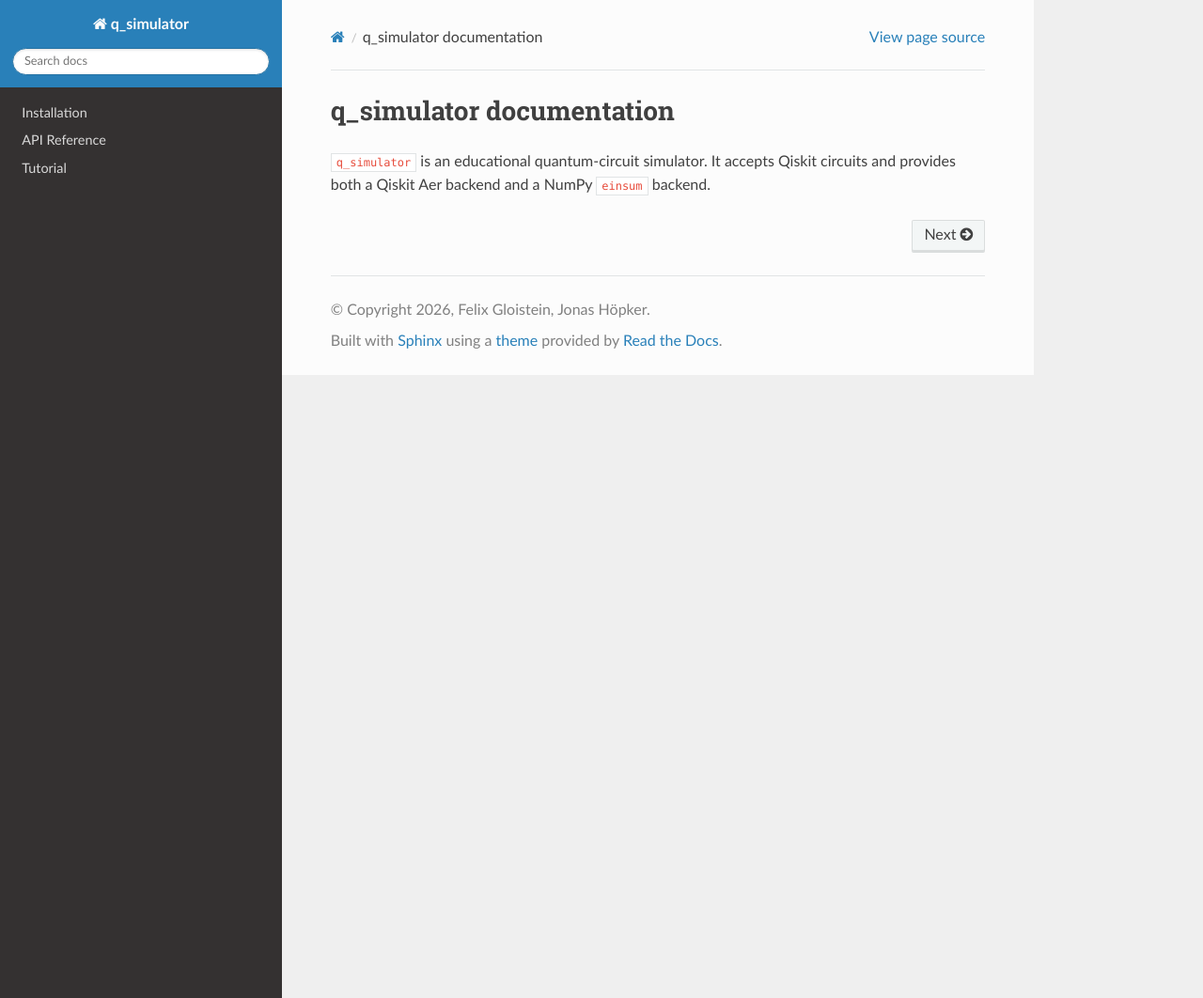
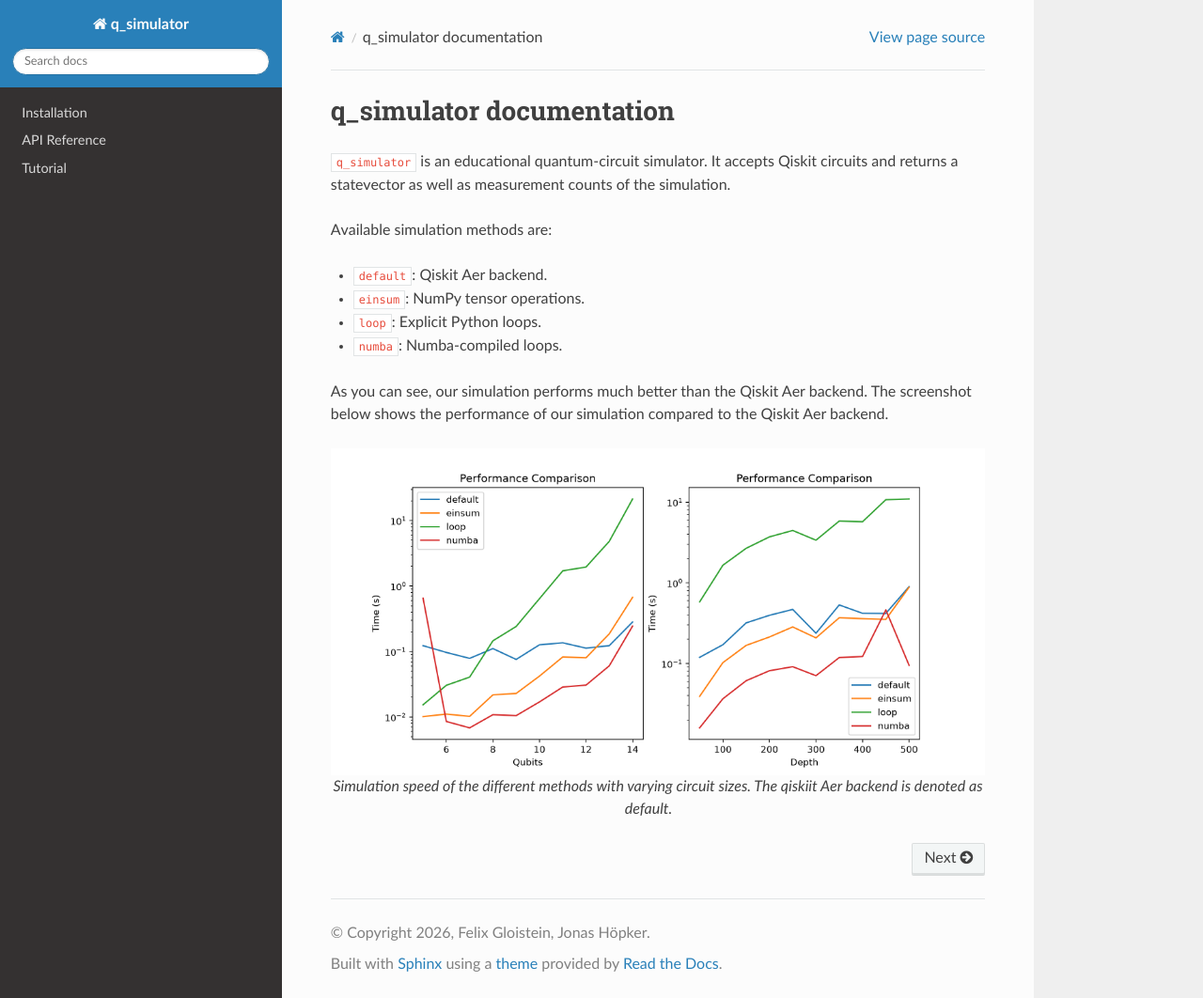
Before and after one commit to jona-sh/V93_BP_Simulation_von_Quantenschaltungen, a Sphinx documentation site: the page built from docs/index.rst, in a window 1280 px wide and 1062 px high. Shown: the whole window at 94% size. Built offline with Sphinx 7.4.7 and the Read the Docs theme 3.1.0, drawn with Linux system fonts in a browser that asks for light colours.

Commit message:
added tutorial and updated documentation

```diff
--- a/docs/conf.py
+++ b/docs/conf.py
@@ -22,6 +22,9 @@ extensions = [
     "sphinx.ext.napoleon",
     "myst_nb",
 ]
+myst_enable_extensions = [
+    "dollarmath",
+]
 
 autosummary_generate = True
 napoleon_google_docstring = True
--- a/docs/index.rst
+++ b/docs/index.rst
@@ -7,8 +7,22 @@ q_simulator documentation
 =========================
 
 ``q_simulator`` is an educational quantum-circuit simulator. It accepts
-Qiskit circuits and provides both a Qiskit Aer backend and a NumPy
-``einsum`` backend.
+Qiskit circuits and returns a statevector as well as measurement counts of the simulation.
+
+Available simulation methods are:
+
+* ``default``: Qiskit Aer backend.
+* ``einsum``: NumPy tensor operations.
+* ``loop``: Explicit Python loops.
+* ``numba``: Numba-compiled loops.
+
+As you can see, our simulation performs much better than the Qiskit Aer backend. The screenshot below shows the performance of our simulation compared to the Qiskit Aer backend.
+
+.. figure:: _static/simulation_performance.png
+   :alt: Documentation screenshot
+   :align: center
+
+   Simulation speed of the different methods with varying circuit sizes. The qiskiit Aer backend is denoted as default.
 
 
 .. toctree::
--- a/pyproject.toml
+++ b/pyproject.toml
@@ -12,6 +12,7 @@ dependencies = [
     "matplotlib>=3.11.2",
     "numba>=0.67.0",
     "numpy>=2.5.3",
+    "pylatexenc>=2.11",
     "pytest>=9.1.1",
     "qiskit>=2.5.2",
     "qiskit-aer>=0.17.2",
```
Also changed, not shown: README.md (+5 -3 lines), docs/installation.rst (+0 -8 lines), docs/tutorial.ipynb.
